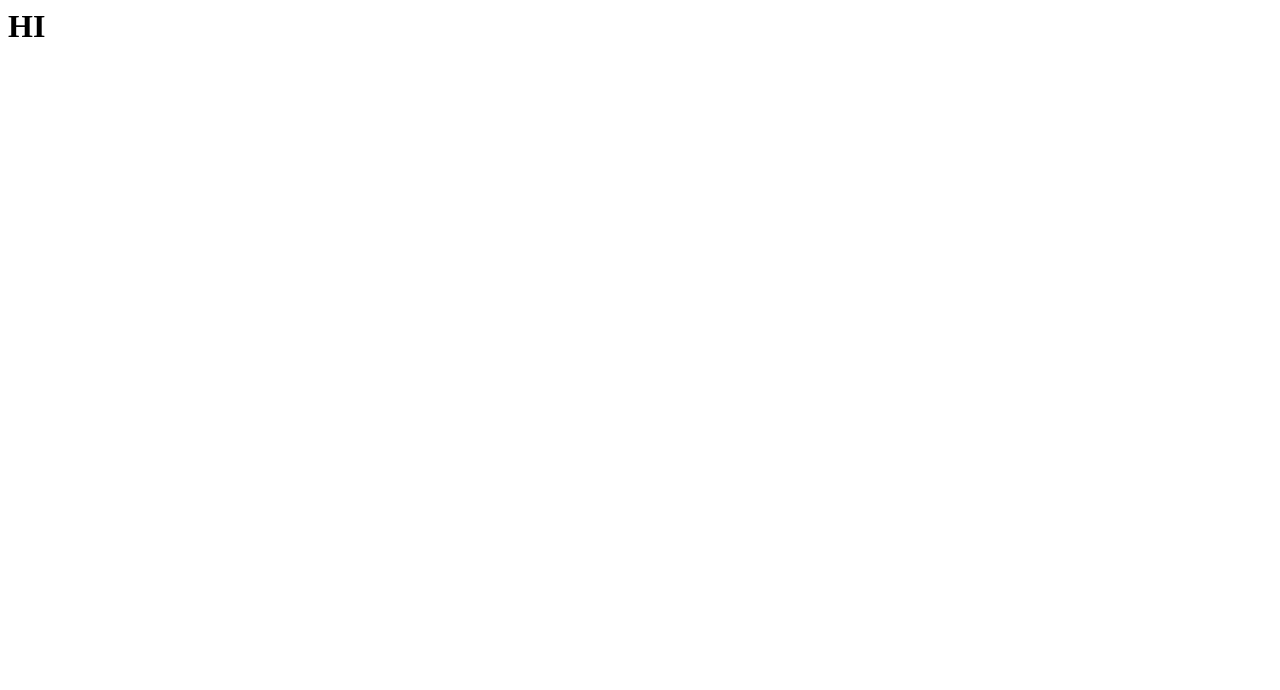
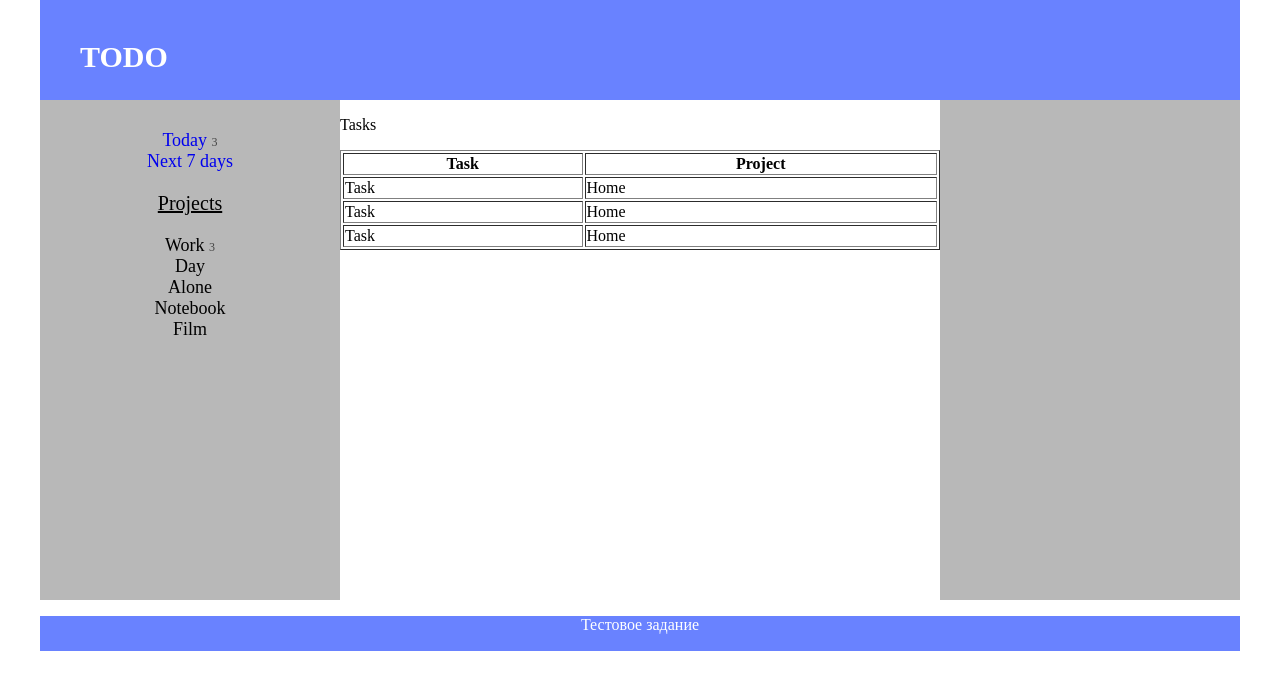
Before and after one commit to kogomar/mvc_todo, a PHP site: page / in a window 1280 px wide. Before the commit the part shown is almost empty. Shown: the top 690 px of the page. Run offline with PHP 8.4, Linux system fonts and the light colour scheme.

Commit message:
main view

```diff
--- a/application/bootstrap.php
+++ b/application/bootstrap.php
@@ -5,7 +5,7 @@ require_once APP.'/core/Model.php';
 require_once APP.'/core/View.php';
 require_once APP.'/core/Controller.php';
 require_once APP.'/core/Router.php';
-
+require_once APP.'/core/DB.php';
 
 $router = new Router();
 $router->run();
--- a/application/config/routes.php
+++ b/application/config/routes.php
@@ -3,6 +3,7 @@ return array(
     '/' => 'main/index',
     'login' => 'auth/login',
     'registration' => 'auth/registration',
+    'nextseven' => 'task/seven'
 
 
 );
--- /dev/null
+++ b/application/core/DB.php
@@ -0,0 +1,12 @@
+<?php
+
+
+class DB
+{
+    public static function  getConnection(){
+        $params = include(APP.'/config/db_params.php');
+
+        $db = new PDO($params['host'], $params['dbname'],  $params['user'], $params['pass']);
+        return $db;
+    }
+}
--- a/application/core/Router.php
+++ b/application/core/Router.php
@@ -46,10 +46,7 @@ class Router
 
     function ErrorPage404()
     {
-        $host = 'http://'.$_SERVER['HTTP_HOST'].'/';
-        header('HTTP/1.1 404 Not Found');
-        header("Status: 404 Not Found");
-        header('Location:'.$host.'404');
+        include APP.'/views/404.php';
     }
 
 }
--- a/application/views/MainView.php
+++ b/application/views/MainView.php
@@ -1,3 +1,67 @@
-<h1>HI</h1>
+<!doctype html>
+<html lang="en">
+<head>
+    <meta charset="UTF-8">
+    <meta name="viewport"
+          content="width=device-width, user-scalable=no, initial-scale=1.0, maximum-scale=1.0, minimum-scale=1.0">
+    <meta http-equiv="X-UA-Compatible" content="ie=edge">
+    <title>Todo</title>
+    <link rel="stylesheet" href="../../public/css/main.css">
+    <script src="../../public/js/main.js"></script>
+    <script src="../../public/js/jquery-3.3.1.min.js"></script>
+</head>
+<body>
+<div class="header">
+    <p>TODO</p>
+</div>
+<div class="content">
+    <div class="col-left">
+        <div class="days">
+            <ul>
+                <li><a href="/">Today </a><span>3</span></li>
+                <li><a href="/task/seven">Next 7 days</a></li>
+            </ul>
+        </div>
+        <div class="projects">
+            <p>Projects</p>
+            <ul>
+                <li>Work <span>3</span></li>
+                <li>Day</li>
+                <li>Alone</li>
+                <li>Notebook</li>
+                <li>Film</li>
+                <li></li>
+
+            </ul>
+        </div>
+    </div>
+    <div class="col-middle">
+        <div class="tasks">
+            <p>Tasks</p>
+            <table border="1" width="100%" >
+                <tr>
+                    <th>Task</th>
+                    <th>Project</th>
+                </tr>
+                <tr>
+                    <td>Task</td>
+                    <td>Home</td>
+                </tr>
+                <tr>
+                    <td>Task</td>
+                    <td>Home</td>
+                </tr>
+                <tr>
+                    <td>Task</td>
+                    <td>Home</td>
+                </tr>
+            </table>
+        </div>
+    </div>
+    <div class="col-right"></div>
+</div>
 </body>
+<div class="footer">
+    <p>Тестовое задание</p>
+</div>
 </html>
--- a/public/css/main.css
+++ b/public/css/main.css
@@ -2,7 +2,13 @@ body{
     max-width:1200px ;
     margin: 0 auto;
 }
-
+li{
+    list-style-type:none;
+    font-size: 18px;
+}
+a{
+    text-decoration: none;
+}
 .header{
     width: 100%;
     height: 100px;
@@ -15,3 +21,61 @@ body{
     padding: 40px 0 0 40px ;
     margin: 0;
 }
+.content{
+    width: 100%;
+    height: auto;
+    display: flex;
+}
+.col-left{
+    width: 25%;
+    background-color: rgba(149, 149, 149, 0.67);
+    height: 500px;
+}
+.col-middle{
+    width: 50%;
+}
+.col-right{
+    width: 25%;
+    background-color: rgba(149, 149, 149, 0.67);
+    height: 500px;
+}
+.days ul{
+    width: 100%;
+    margin-top: 30px;
+    padding: 0;
+}
+.days li{
+    text-align: center;
+}
+.days li span{
+    color: #474747;
+    font-size: 12px;
+}
+
+.projects p{
+    font-size: 20px;
+    text-decoration: underline;
+    text-align: center;
+}
+.projects ul{
+    width: 100%;
+    margin: 0;
+    padding: 0;
+}
+.projects li{
+    text-align: center;
+}
+.projects li span{
+    color: #474747;
+    font-size: 12px;
+}
+
+.footer{
+    height: 35px;
+    background-color: rgba(45, 79, 255, 0.71);
+}
+.footer p{
+    color: white;
+    font-size: 16px;
+    text-align: center;
+}
```
Also changed, not shown: application/config/db_params.php (added, +8 -0 lines), application/core/Middleware.php (added, +7 -0 lines), application/models/AuthModel.php (added, +7 -0 lines), application/models/MainMode.php (added, +7 -0 lines), application/models/ModelAuth.php (deleted, +0 -7 lines), application/models/ModelMain.php (deleted, +0 -7 lines), application/views/404.php (renamed from application/views/TemplateView.php, +4 -7 lines).
